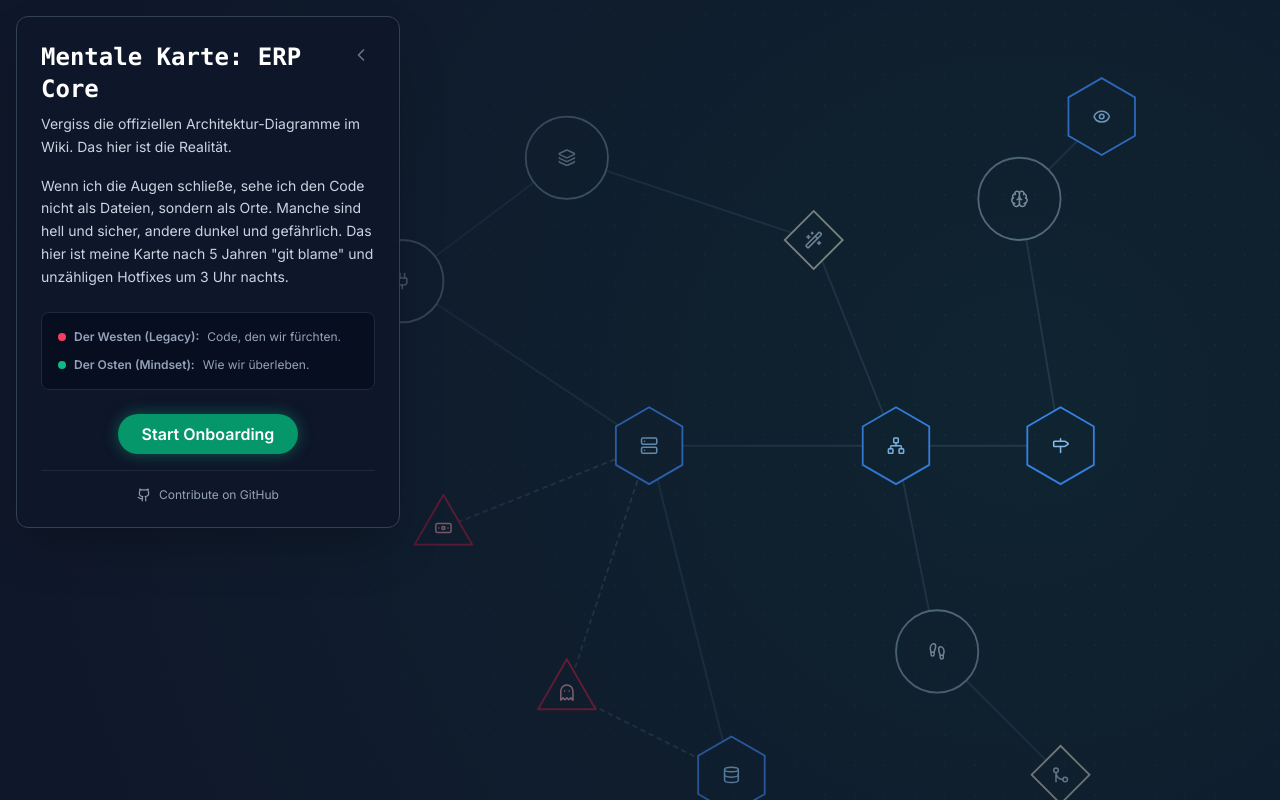
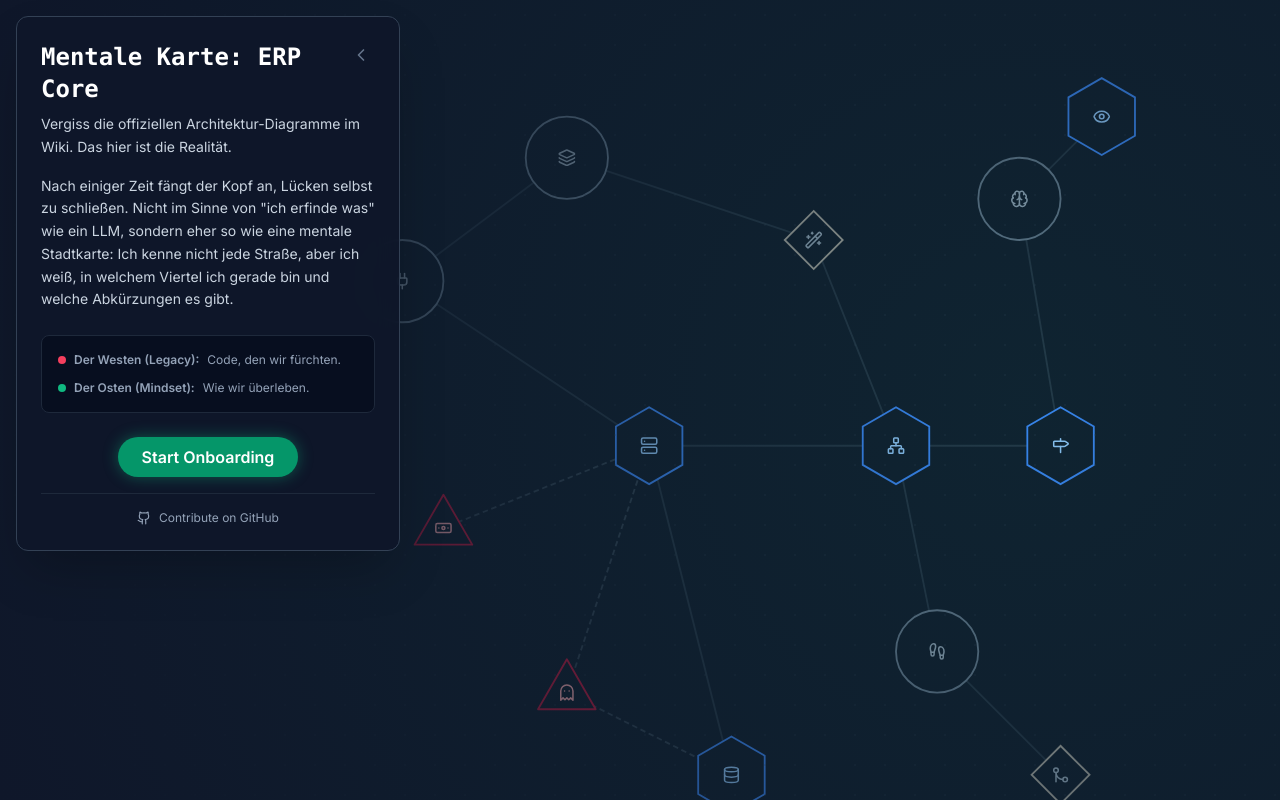
Before and after one commit to voku/MentaleDeveloperMap, a React (Vite) app: page / in a window 1280 px wide. Built offline with nearby package versions, Linux system fonts and the light colour scheme.

Commit message:
Rewrite intro text with mental city map metaphor
Co-authored-by: voku <264695+voku@users.noreply.github.com>

```diff
--- a/components/InfoPanel.tsx
+++ b/components/InfoPanel.tsx
@@ -55,7 +55,7 @@ const InfoPanel: React.FC<InfoPanelProps> = ({
           Vergiss die offiziellen Architektur-Diagramme im Wiki. Das hier ist die Realität.
         </p>
         <p className="text-sm leading-relaxed mb-6">
-          Wenn ich die Augen schließe, sehe ich den Code nicht als Dateien, sondern als Orte. Manche sind hell und sicher, andere dunkel und gefährlich. Das hier ist meine Karte nach 5 Jahren "git blame" und unzähligen Hotfixes um 3 Uhr nachts.
+          Nach einiger Zeit fängt der Kopf an, Lücken selbst zu schließen. Nicht im Sinne von "ich erfinde was" wie ein LLM, sondern eher so wie eine mentale Stadtkarte: Ich kenne nicht jede Straße, aber ich weiß, in welchem Viertel ich gerade bin und welche Abkürzungen es gibt.
         </p>
         <div className="space-y-3 mb-6 bg-slate-950/50 p-4 rounded-lg border border-slate-800">
             <div className="flex items-center gap-2 text-xs text-slate-400">
```
